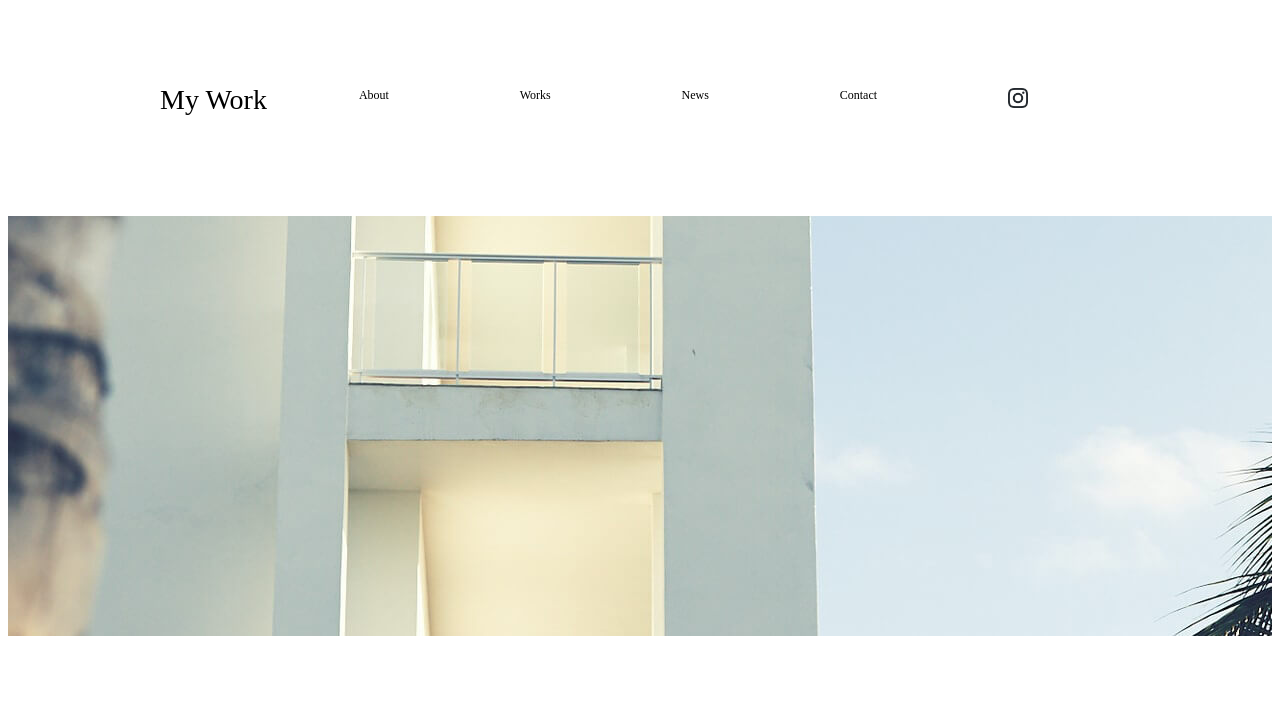
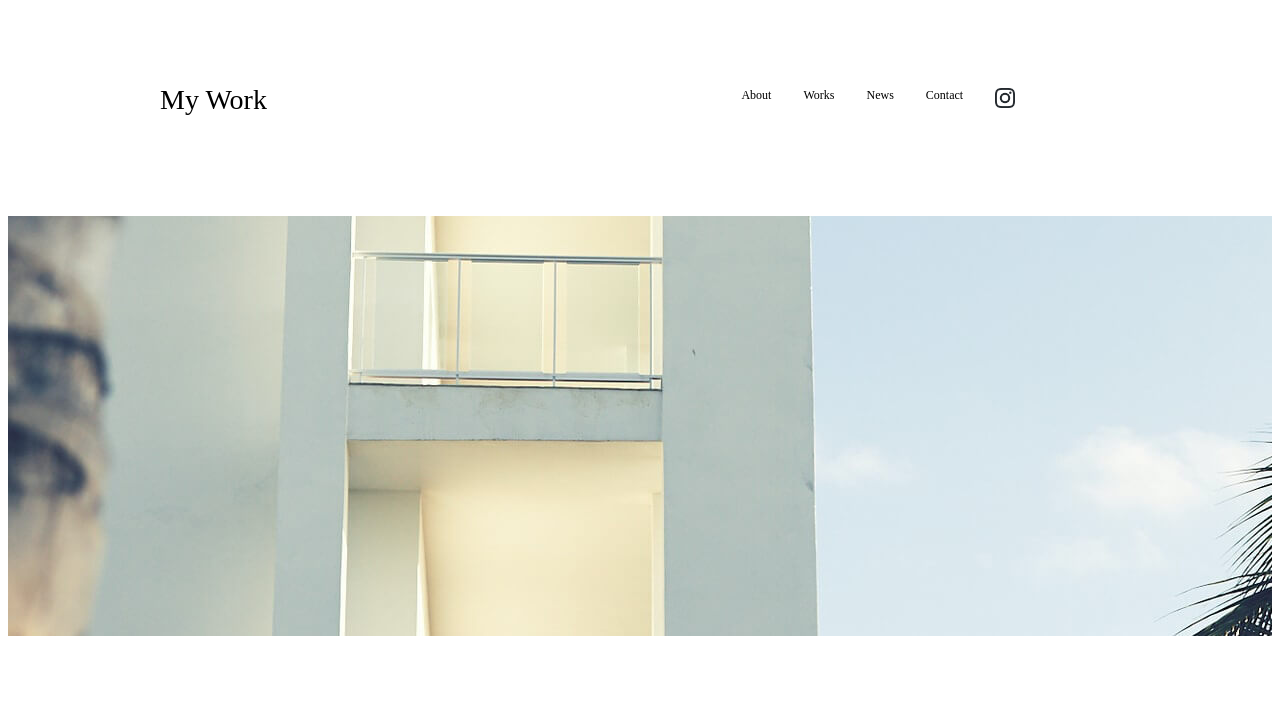
Before and after one commit to yuna060969/-11, a plain HTML site: page index.html in a window 1280 px wide. Shown: the top 717 px of the page. Drawn offline with Linux system fonts and the light colour scheme.

Commit message:
Add files via upload

```diff
--- a/index.html
+++ b/index.html
@@ -12,7 +12,7 @@
   <header>
     <h1>My Work</h1>
     <div class="hero">
-      <a href="#about">About</a>
+      <a class="a-1" href="#about">About</a>
       <a href="#works">Works</a>
       <a href="#news">News</a>
       <a href="#contact">Contact</a>
--- a/style.css
+++ b/style.css
@@ -7,7 +7,7 @@ header {
 }
 
 .hero {
-  width: 80%;
+  width: 60%;
   display: flex;
   margin: 8px auto;
 }
@@ -130,11 +130,16 @@ footer {
   header {
     max-width: 960px;
     display: flex;
-    justify-content: space-between;
     margin: 80px auto 96px;
   }
-  .hero {
-    gap: 32px;
+
+  .a-1 {
+    padding: 0 0 0 320px;
+  }
+
+  a {
+    margin: 0 16px;
+
   }
 
   .about {
```
